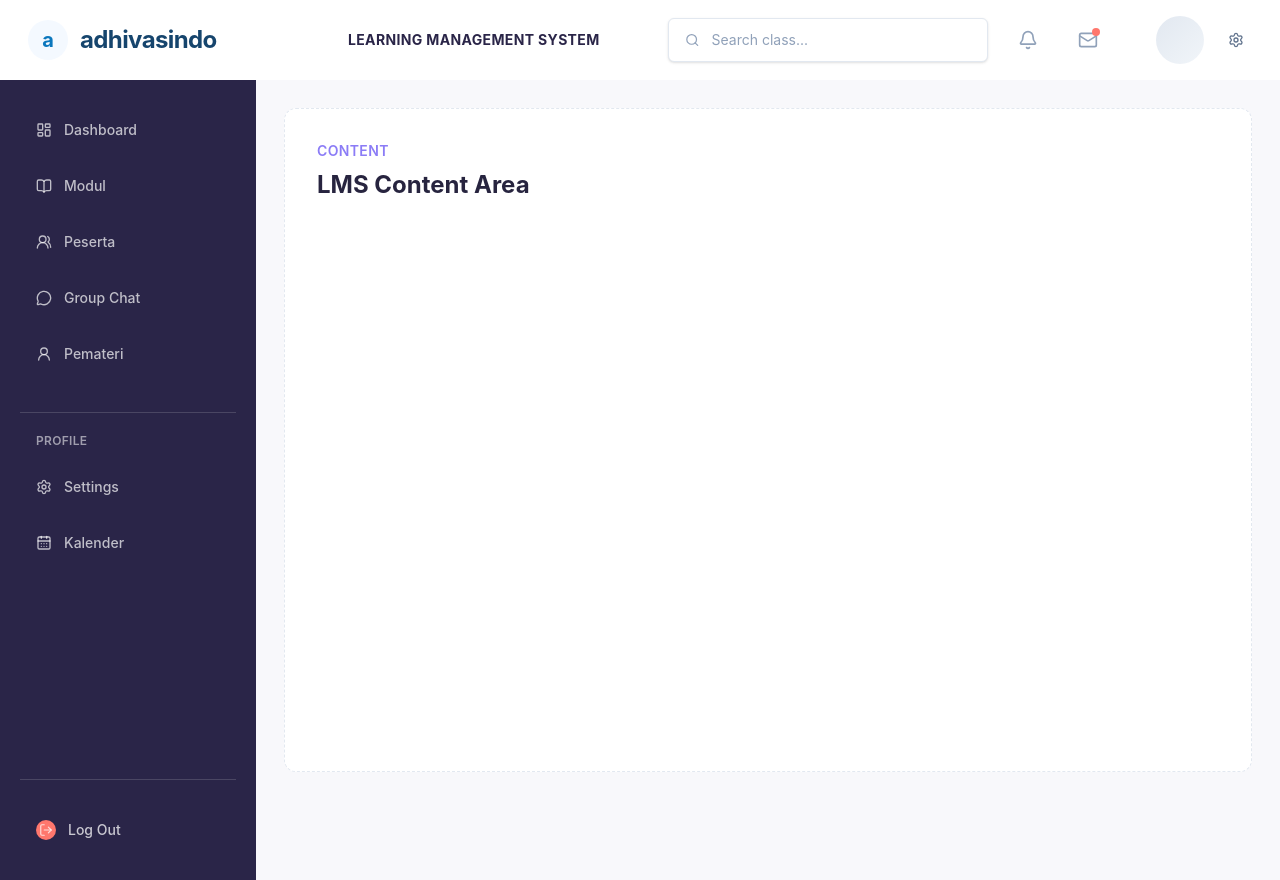
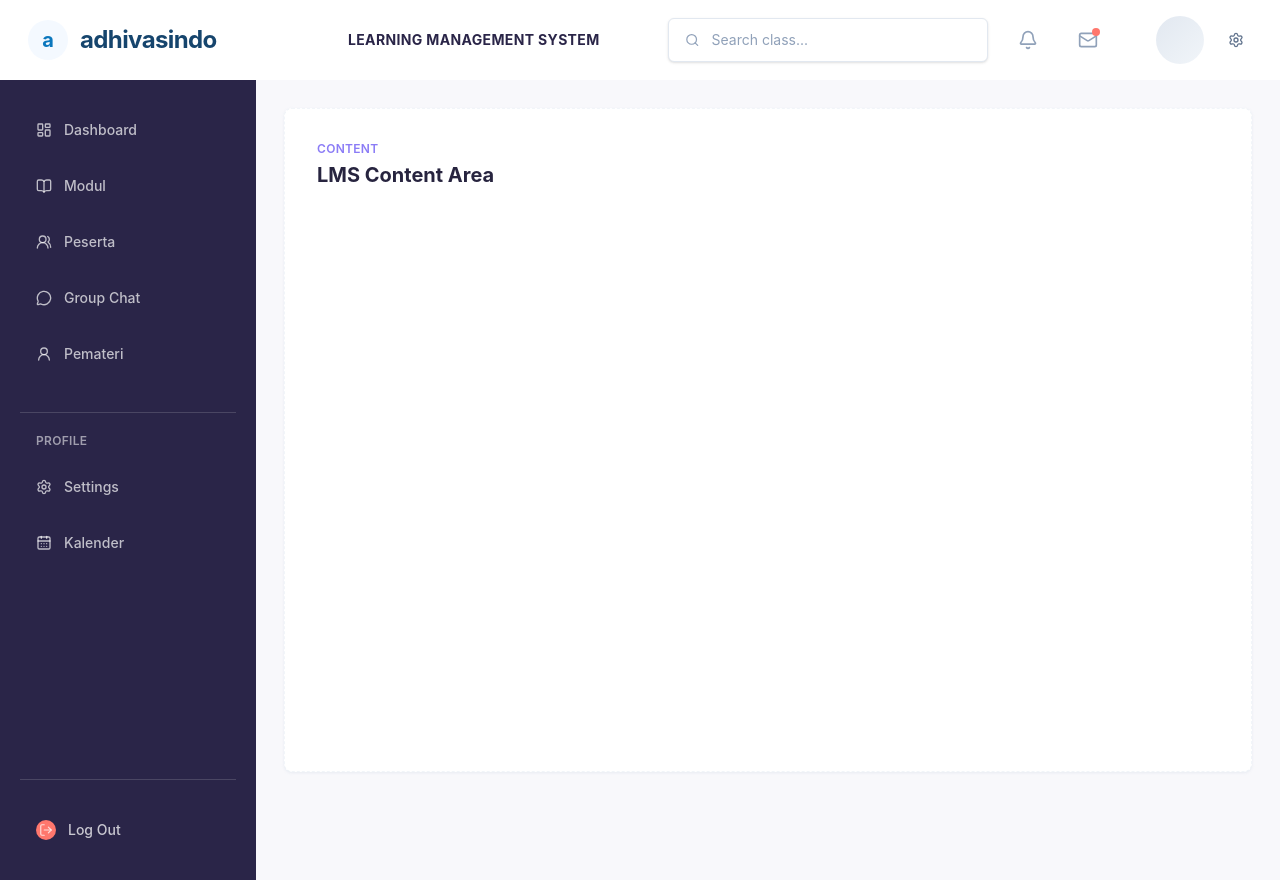
Before and after one commit to fadlnsyah/frontend-adhivasindo, a React (Vite) app: page /contents in a window 1280 px wide. Built offline with nearby package versions, Linux system fonts and the light colour scheme.

Commit message:
feat(ui): add reusable layout components

```diff
--- /dev/null
+++ b/src/components/common/PageContainer.tsx
@@ -0,0 +1,16 @@
+import type { ReactNode } from 'react'
+
+import { cn } from '@/lib/utils'
+
+type PageContainerProps = {
+  children: ReactNode
+  className?: string
+}
+
+export function PageContainer({ children, className }: PageContainerProps) {
+  return (
+    <div className={cn('mx-auto w-full max-w-7xl space-y-6', className)}>
+      {children}
+    </div>
+  )
+}
--- /dev/null
+++ b/src/components/common/SectionTitle.tsx
@@ -0,0 +1,19 @@
+import type { ReactNode } from 'react'
+
+type SectionTitleProps = {
+  children: ReactNode
+  eyebrow?: string
+}
+
+export function SectionTitle({ children, eyebrow }: SectionTitleProps) {
+  return (
+    <div>
+      {eyebrow ? (
+        <p className="text-xs font-semibold uppercase tracking-wide text-[#8b7cf6]">
+          {eyebrow}
+        </p>
+      ) : null}
+      <h2 className="mt-1 text-xl font-bold text-[#27243f]">{children}</h2>
+    </div>
+  )
+}
--- /dev/null
+++ b/src/components/common/StatCard.tsx
@@ -0,0 +1,25 @@
+import type { ReactNode } from 'react'
+
+import { Card } from '@/components/ui/Card'
+
+type StatCardProps = {
+  title: string
+  value: string
+  icon?: ReactNode
+}
+
+export function StatCard({ title, value, icon }: StatCardProps) {
+  return (
+    <Card className="flex items-center justify-between p-5">
+      <div>
+        <p className="text-sm font-medium text-slate-500">{title}</p>
+        <p className="mt-2 text-2xl font-bold text-[#27243f]">{value}</p>
+      </div>
+      {icon ? (
+        <div className="flex size-11 items-center justify-center rounded-lg bg-[#f2efff] text-[#7667f6]">
+          {icon}
+        </div>
+      ) : null}
+    </Card>
+  )
+}
--- /dev/null
+++ b/src/components/ui/Button.tsx
@@ -0,0 +1,18 @@
+import type { ButtonHTMLAttributes } from 'react'
+
+import { cn } from '@/lib/utils'
+
+type ButtonProps = ButtonHTMLAttributes<HTMLButtonElement>
+
+export function Button({ className, type = 'button', ...props }: ButtonProps) {
+  return (
+    <button
+      className={cn(
+        'inline-flex h-10 items-center justify-center rounded-md bg-[#7667f6] px-4 text-sm font-semibold text-white transition hover:bg-[#6454e8] disabled:pointer-events-none disabled:opacity-50',
+        className,
+      )}
+      type={type}
+      {...props}
+    />
+  )
+}
--- /dev/null
+++ b/src/components/ui/Card.tsx
@@ -0,0 +1,17 @@
+import type { HTMLAttributes } from 'react'
+
+import { cn } from '@/lib/utils'
+
+type CardProps = HTMLAttributes<HTMLDivElement>
+
+export function Card({ className, ...props }: CardProps) {
+  return (
+    <div
+      className={cn(
+        'rounded-lg border border-slate-100 bg-white shadow-sm shadow-slate-200/60',
+        className,
+      )}
+      {...props}
+    />
+  )
+}
--- /dev/null
+++ b/src/components/ui/Input.tsx
@@ -0,0 +1,17 @@
+import type { InputHTMLAttributes } from 'react'
+
+import { cn } from '@/lib/utils'
+
+type InputProps = InputHTMLAttributes<HTMLInputElement>
+
+export function Input({ className, ...props }: InputProps) {
+  return (
+    <input
+      className={cn(
+        'h-10 w-full rounded-md border border-slate-200 bg-white px-3 text-sm text-slate-700 outline-none transition placeholder:text-slate-400 focus:border-[#8b7cf6] focus:ring-2 focus:ring-[#8b7cf6]/20',
+        className,
+      )}
+      {...props}
+    />
+  )
+}
--- a/src/pages/content/ContentsPage.tsx
+++ b/src/pages/content/ContentsPage.tsx
@@ -1,16 +1,16 @@
 import { AppLayout } from '@/components/layout/AppLayout'
+import { PageContainer } from '@/components/common/PageContainer'
+import { SectionTitle } from '@/components/common/SectionTitle'
+import { Card } from '@/components/ui/Card'
 
 export function ContentsPage() {
   return (
     <AppLayout>
-      <div className="min-h-[calc(100vh-8.5rem)] rounded-xl border border-dashed border-slate-200 bg-white p-8">
-        <p className="text-sm font-semibold uppercase tracking-wide text-[#8b7cf6]">
-          Content
-        </p>
-        <h2 className="mt-2 text-2xl font-bold text-[#27243f]">
-          LMS Content Area
-        </h2>
-      </div>
+      <PageContainer>
+        <Card className="min-h-[calc(100vh-8.5rem)] border-dashed p-8">
+          <SectionTitle eyebrow="Content">LMS Content Area</SectionTitle>
+        </Card>
+      </PageContainer>
     </AppLayout>
   )
 }
```
Also changed, not shown: 2 other files (tests, documents, lock files or other folders).
